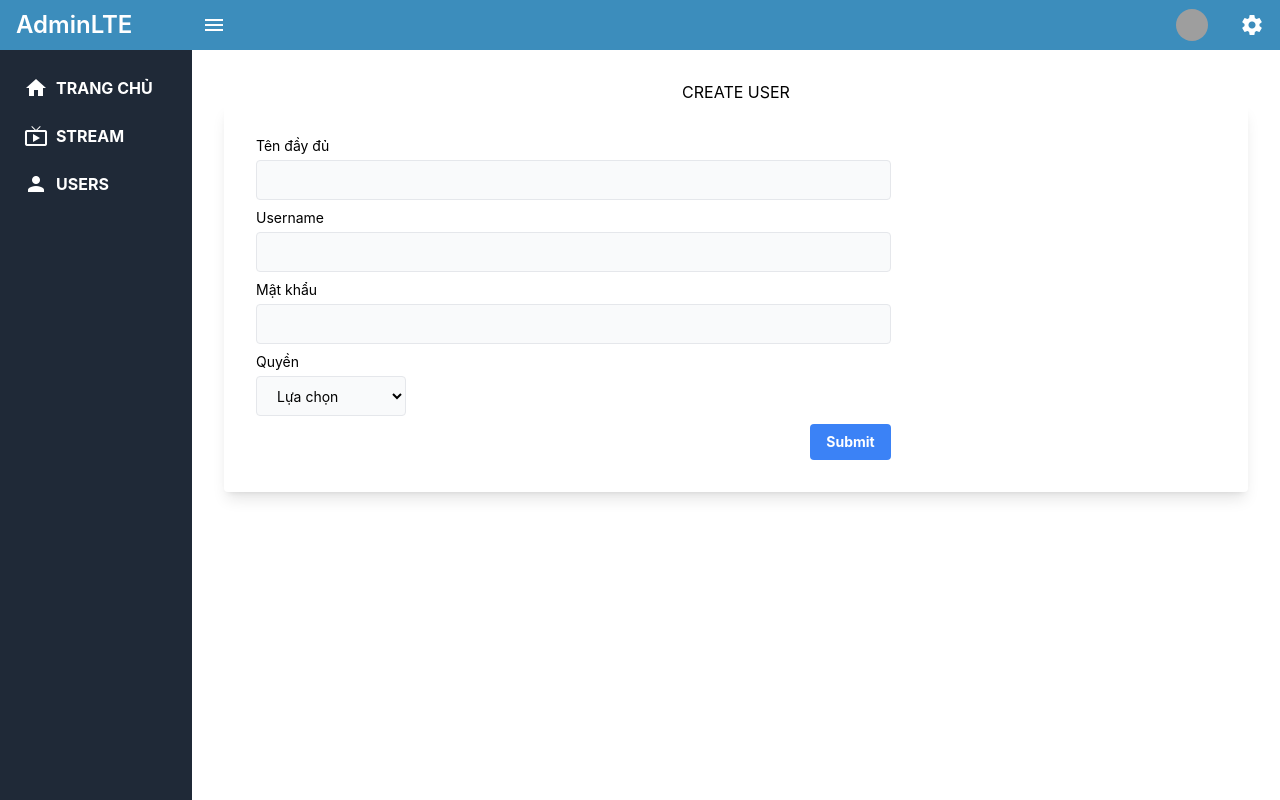
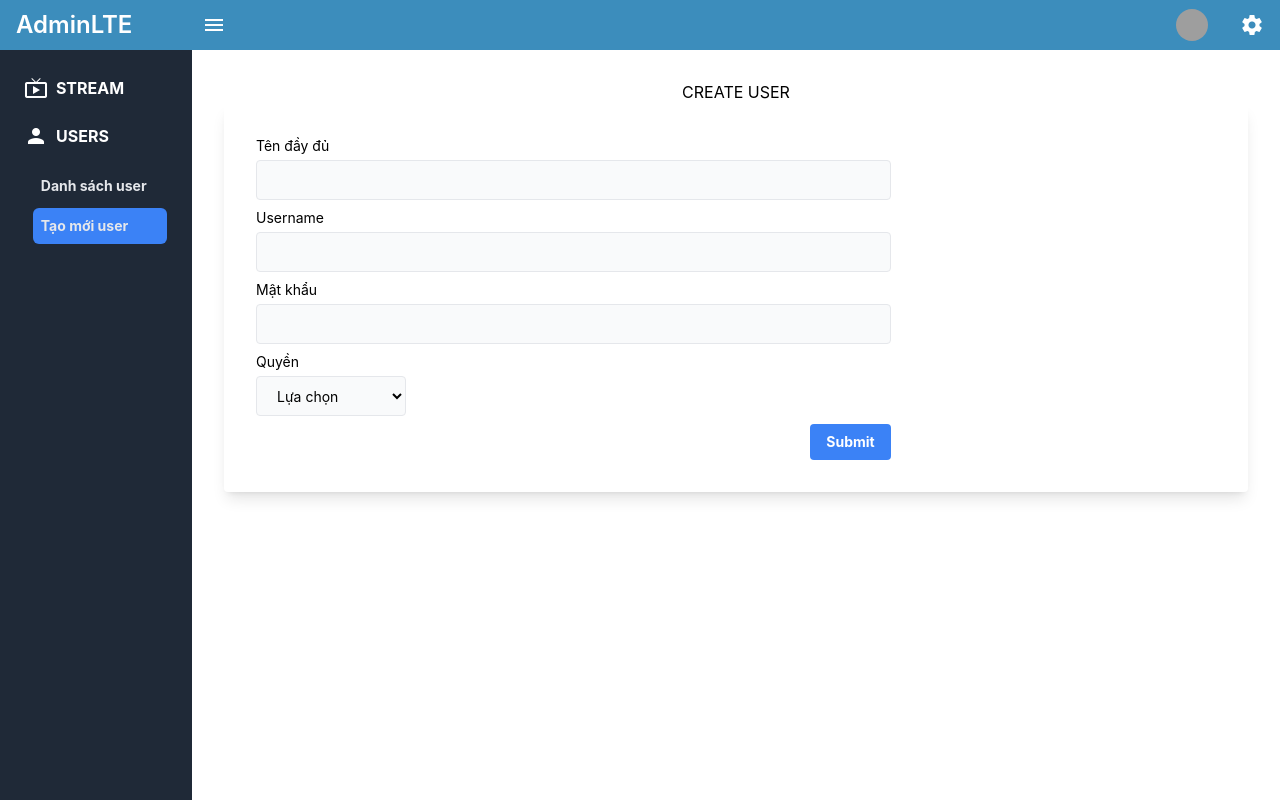
Before and after one commit to truong270801/cms_management, a React (Create React App) app in the folder frontend/: page /adduser in a window 1280 px wide. Built offline with nearby package versions, Linux system fonts and the light colour scheme; grey boxes are pictures that could not be loaded.

Commit message:
feat:remove the homepage, add a dropdown handler corresponding to the router and add a cursor-pointer to each tag a

```diff
--- a/frontend/src/App.js
+++ b/frontend/src/App.js
@@ -1,6 +1,5 @@
 import "./App.css";
 import Login from "./Pages/Login";
-import Home from "./Pages/Home";
 import TableUser from "./Pages/Users/TableUser";
 import TableStream from "./Pages/Streams/TableStream";
 import CreateUser from "./Pages/Users/CreateUser";
@@ -16,12 +15,11 @@ function App() {
       <UserProvider>
         <Routes>
           <Route exact path="/" element={<Login />} />
-          <Route exact path="/home" element = { <Home />}/>
-          <Route exact path="/tbuser" element={ <TableUser />}/>
-          <Route exact path="/tbstream" element={ <TableStream />}/>
-          <Route exact path="/adduser" element={ <CreateUser />}/>
-          <Route exact path="/addstream" element={ <CreateStream />}/>
-          <Route exact path="/monitorstream" element={ <MonitorStream />}/>
+          <Route exact path="/tbuser" element={<TableUser />} />
+          <Route exact path="/tbstream" element={<TableStream />} />
+          <Route exact path="/adduser" element={<CreateUser />} />
+          <Route exact path="/addstream" element={<CreateStream />} />
+          <Route exact path="/monitorstream" element={<MonitorStream />} />
         </Routes>
       </UserProvider>
     </Router>
--- a/frontend/src/Component/Navbar/NavbarLeft.js
+++ b/frontend/src/Component/Navbar/NavbarLeft.js
@@ -1,106 +1,107 @@
-import React, { useState } from "react";
-import { useNavigate } from "react-router-dom";
+import React, { useState, useEffect } from "react";
+import { useNavigate, useLocation } from "react-router-dom";
 
 function NavbarLeft() {
   const navigate = useNavigate();
-  const handleHome = () => {
-    navigate("/home");
+  const location = useLocation();
+  const [isDropdownOpenUser, setIsDropdownOpenUser] = useState(false);
+  const [isDropdownOpenStream, setIsDropdownOpenStream] = useState(true);
+  const [activeItem, setActiveItem] = useState("/tbstream");
+
+  useEffect(() => {
+    if (location.pathname === '/') {
+      navigate('/tbstream');
+    } else {
+      const path = location.pathname;
+      if (path.includes("/tbstream") || path.includes("/addstream") || path.includes("/monitorstream")) {
+        setIsDropdownOpenStream(true);
+        setIsDropdownOpenUser(false);
+        setActiveItem(path);
+      } else if (path.includes("/tbuser") || path.includes("/adduser")) {
+        setIsDropdownOpenUser(true);
+        setIsDropdownOpenStream(false);
+        setActiveItem(path);
+      }
+    }
+  }, [location, navigate]);
+
+  const handleNavigation = (path) => {
+    navigate(path);
+    setActiveItem(path);
   };
-  const handleTbUser = () => {
-    navigate("/tbuser");
-  };
-  const handleTbStream = () => {
-    navigate("/tbstream");
-  };
-  const handleAddUser = () => {
-    navigate("/adduser");
-  };
-
-  const handleAddStream = () => {
-    navigate("/addstream");
-  };
-  const handleMonitorStream = () => {
-    navigate("/monitorstream");
-  };
-  //const [isSidebarOpen, setIsSidebarOpen] = useState(true);
-  const [isDropdownOpenUser, setIsDropdownOpenUser] = useState(false);
-  const [isDropdownOpenStream, setIsDropdownOpenStream] = useState(false);
 
   const toggleDropdownUser = () => {
     setIsDropdownOpenUser(!isDropdownOpenUser);
   };
+
   const toggleDropdownStream = () => {
     setIsDropdownOpenStream(!isDropdownOpenStream);
   };
 
+  const getItemClassName = (path) => {
+    return `cursor-pointer p-2 hover:bg-blue-600 rounded-md mt-1 ${activeItem === path ? "bg-blue-500" : ""
+      }`;
+  };
 
   return (
-    <div className="fixed top-12 left-0 w-48 h-full bg-gray-800 text-white font-bold p-4">
-
+    <div className="fixed top-12 left-0 w-[200px] h-full bg-gray-800 text-white font-bold p-4">
       <ul>
         <li
-          className="flex items-center py-3  hover:bg-blue-600 rounded-md"
-          onClick={handleHome}
-        >
-          <span className="material-icons mx-2">home</span>
-          TRANG CHỦ
-        </li>
-        <li
-          className="flex items-center py-3  hover:bg-blue-600 rounded-md"
+          className="flex items-center py-3 hover:bg-blue-600 rounded-md cursor-pointer"
           onClick={toggleDropdownStream}
         >
           <span className="material-icons mx-2">live_tv</span>
           STREAM
         </li>
         <div
-          className={`text-left text-sm mt-2 w-4/5 mx-auto text-gray-200 ${
-            isDropdownOpenStream ? "" : "hidden"
-          }`}
+          className={`text-left text-sm mt-2 w-4/5 mx-auto text-gray-200 ${isDropdownOpenStream ? "" : "hidden"
+            }`}
           id="submenu"
         >
           <h1
-            className="cursor-pointer p-2 hover:bg-blue-600 rounded-md mt-1"
-            onClick={handleTbStream}
+            className={getItemClassName("/tbstream")}
+            onClick={() => handleNavigation("/tbstream")}
           >
-            Bảng stream
+            Danh sách stream
           </h1>
-          <h1 className="cursor-pointer p-2 hover:bg-blue-600 rounded-md mt-1"
-          onClick={handleAddStream}>
+          <h1
+            className={getItemClassName("/addstream")}
+            onClick={() => handleNavigation("/addstream")}
+          >
             Tạo mới stream
           </h1>
-          <h1 className="cursor-pointer p-2 hover:bg-blue-600 rounded-md mt-1"
-          onClick={handleMonitorStream}>
+          <h1
+            className={getItemClassName("/monitorstream")}
+            onClick={() => handleNavigation("/monitorstream")}
+          >
             Màn hình stream
           </h1>
         </div>
         <li
-          className="flex items-center py-3  hover:bg-blue-600 rounded-md"
+          className="flex items-center py-3 hover:bg-blue-600 rounded-md cursor-pointer"
           onClick={toggleDropdownUser}
         >
-          <span className="material-icons mx-2">person</span>
+          <span className="material-icons mx-2 ">person</span>
           USERS
-
         </li>
         <div
-          className={`text-left text-sm mt-2 w-4/5 mx-auto text-gray-200 ${
-            isDropdownOpenUser ? "" : "hidden"
-          }`}
+          className={`text-left text-sm mt-2 w-4/5 mx-auto text-gray-200 ${isDropdownOpenUser ? "" : "hidden"
+            }`}
           id="submenu"
         >
           <h1
-            className="cursor-pointer p-2 hover:bg-blue-600 rounded-md mt-1"
-            onClick={handleTbUser}
+            className={getItemClassName("/tbuser")}
+            onClick={() => handleNavigation("/tbuser")}
           >
-            Bảng user
+            Danh sách user
           </h1>
           <h1
-            className="cursor-pointer p-2 hover:bg-blue-600 rounded-md mt-1"
-            onClick={handleAddUser}
+            className={getItemClassName("/adduser")}
+            onClick={() => handleNavigation("/adduser")}
           >
             Tạo mới user
           </h1>
         </div>
-
       </ul>
     </div>
   );
--- a/frontend/src/Pages/Home.js
+++ /dev/null
@@ -1,16 +0,0 @@
-import React from 'react'
-import NavbarTop from '../Component/Navbar/NavbarTop'
-import NavbarLeft from '../Component/Navbar/NavbarLeft'
-
-
-
-const Home = () => {
-  return (
-    <div>
-    <NavbarTop/>
-   <NavbarLeft />
-
-    </div>
-  )
-}
-export default Home;
--- a/frontend/src/Pages/Streams/CreateStream.js
+++ b/frontend/src/Pages/Streams/CreateStream.js
@@ -155,7 +155,7 @@ const CreateStream = () => {
                       name="play_auth_type"
                       value={stream.play_auth_type}
                       onChange={handleChange}
-                      className="h-10 border ml-4 mt-1 rounded px-4  bg-gray-50"
+                      className="h-10 border ml-4 mt-1 rounded px-4 cursor-pointer bg-gray-50"
                     >
                       <option value="">Không xác thực</option>
                       <option value="token">Có xác thực bằng token</option>
--- a/frontend/src/Pages/Streams/DeleteStream.js
+++ b/frontend/src/Pages/Streams/DeleteStream.js
@@ -25,7 +25,7 @@ const DeleteStream = ({ streamId, onStreamDeleted }) => {
 
     return (
         <div>
-            <span className="material-icons ml-3 text-red-600" onClick={handleDeleteClick}>delete</span>
+            <span className="material-icons ml-3 text-red-600 cursor-pointer" onClick={handleDeleteClick}>delete</span>
             <DeleteConfirmation
                 isOpen={showConfirmation}
                 onConfirm={handleConfirm}
--- a/frontend/src/Pages/Streams/MonitorStream.js
+++ b/frontend/src/Pages/Streams/MonitorStream.js
@@ -141,7 +141,7 @@ const MonitorStream = () => {
             <label className="text-[16px]">Thời gian bắt đầu:</label>
             <select
               name="sortBy"
-              className="px-4 py-2 border rounded-md"
+              className="px-4 py-2 border rounded-md cursor-pointer"
               value={`${sortBy}:${sortOrder}`}
               onChange={(e) => {
                 const [sortByField, sortOrderField] = e.target.value.split(":");
--- a/frontend/src/Pages/Users/CreateUser.js
+++ b/frontend/src/Pages/Users/CreateUser.js
@@ -88,7 +88,7 @@ const CreateUser = () => {
                       name="role"
                       value={user.role}
                       onChange={handleChange}
-                      className="h-10 border mt-1 rounded px-4 w-full bg-gray-50"
+                      className="h-10 border mt-1 rounded px-4 w-full bg-gray-50 cursor-pointer"
                     >
                       <option value="">Lựa chọn</option>
                       <option value="admin">Quản lý</option>
--- a/frontend/src/Pages/Users/DeleteUser.js
+++ b/frontend/src/Pages/Users/DeleteUser.js
@@ -30,7 +30,7 @@ const DeleteUser = ({ userId, onUserDeleted }) => {
 
     return (
         <div>
-            <span className="material-icons ml-3 text-red-600" onClick={handleDeleteClick}>delete</span>
+            <span className="material-icons ml-3 text-red-600 cursor-pointer" onClick={handleDeleteClick}>delete</span>
             <DeleteConfirmation
                 isOpen={showConfirmation}
                 onConfirm={handleConfirm}
--- a/frontend/src/Pages/Users/TableUser.js
+++ b/frontend/src/Pages/Users/TableUser.js
@@ -103,6 +103,7 @@ const TableUser = () => {
 
         {showUpdateModal && selectedUser && (
           <UpdateUser
+          className = "cursor-pointer"
             user={selectedUser}
             onUserUpdate={(updatedUser) => {
               handleUserUpdated(updatedUser);
```
Also changed, not shown: frontend/src/Pages/Streams/TableStream.js (+5 -4 lines).
